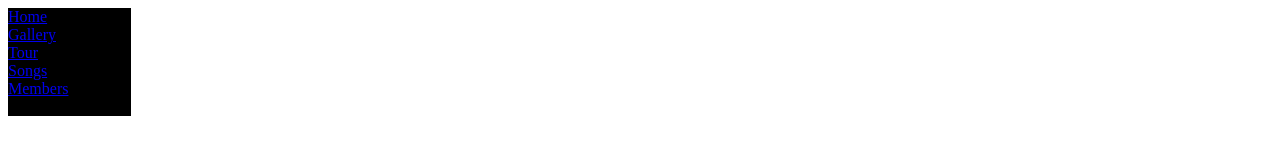
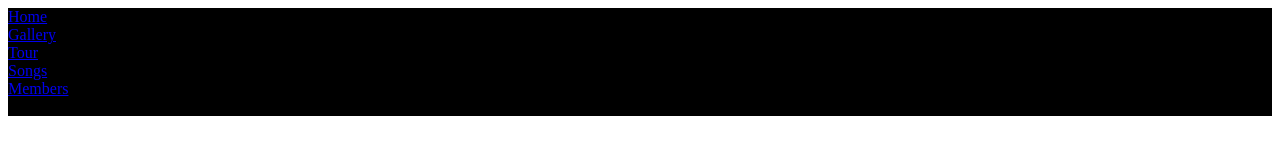
Before and after one commit to joedrake26/project1, a plain HTML site: page index.html in a window 1280 px wide. Drawn offline with Linux system fonts and the light colour scheme.

Commit message:
update to style

```diff
--- a/css/stylesheet.css
+++ b/css/stylesheet.css
@@ -2,7 +2,7 @@
     list-style-type: none;
     padding: 0;
     margin: 0;
-    display: inline-block;
+    display: ;
 }
 
 #navlink > a {
@@ -19,6 +19,7 @@
 
 #navlink > li {
     float: left;
+    display: list-item;
 }
 
 .nav-background {
```
